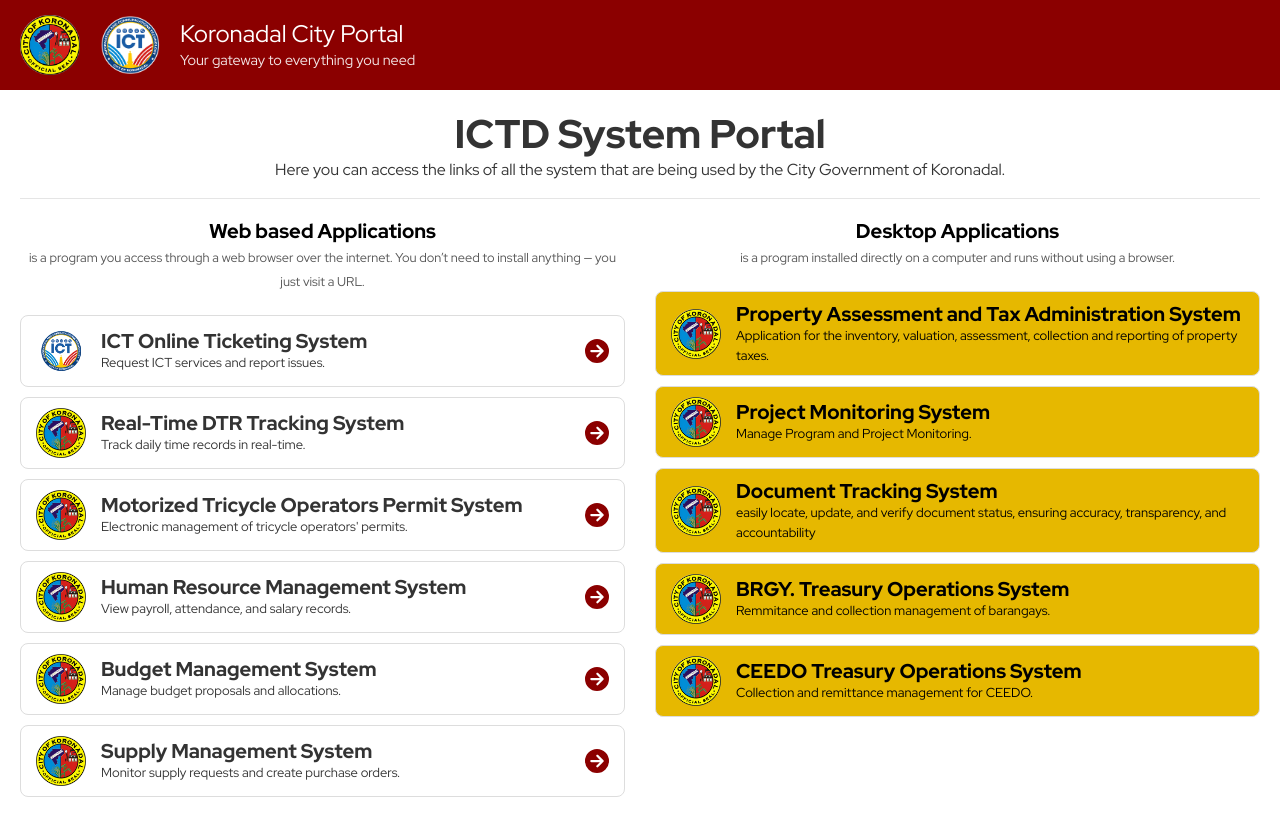
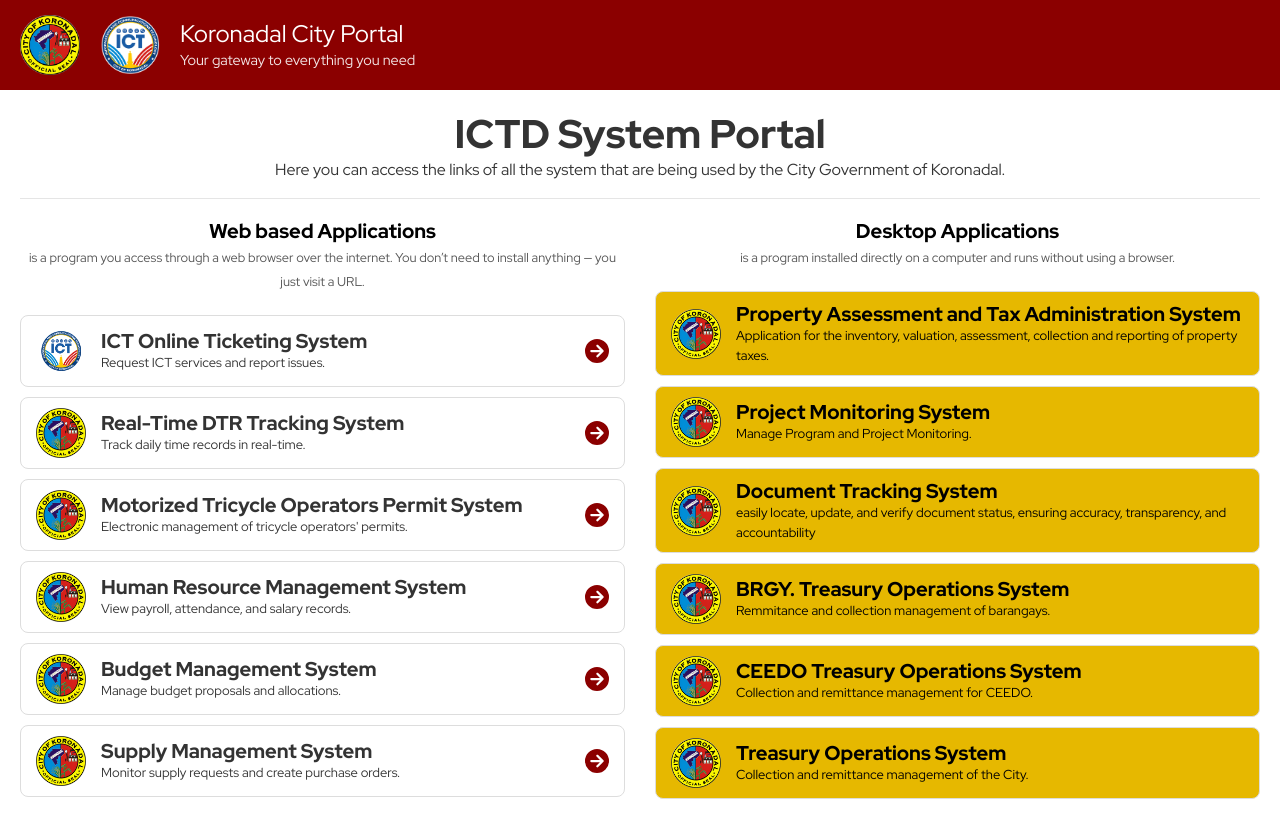
Before and after one commit to alvinjoshuasubere/app_portal, a Nuxt app: page / in a window 1280 px wide. Built offline with nearby package versions, Linux system fonts and the light colour scheme.

Commit message:
add dekstop

```diff
--- a/components/Login/LoginForm.vue
+++ b/components/Login/LoginForm.vue
@@ -159,6 +159,11 @@
         {
           name: "CEEDO Treasury Operations System",
           description: "Collection and remittance management for CEEDO.",
+          logo: "city_logo.png",
+        },
+        {
+          name: "Treasury Operations System",
+          description: "Collection and remittance management of the City.",
           logo: "city_logo.png",
         },
       ],
```
